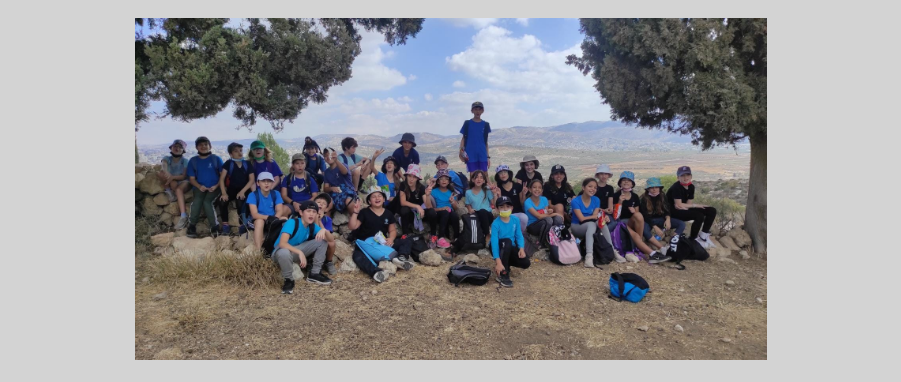
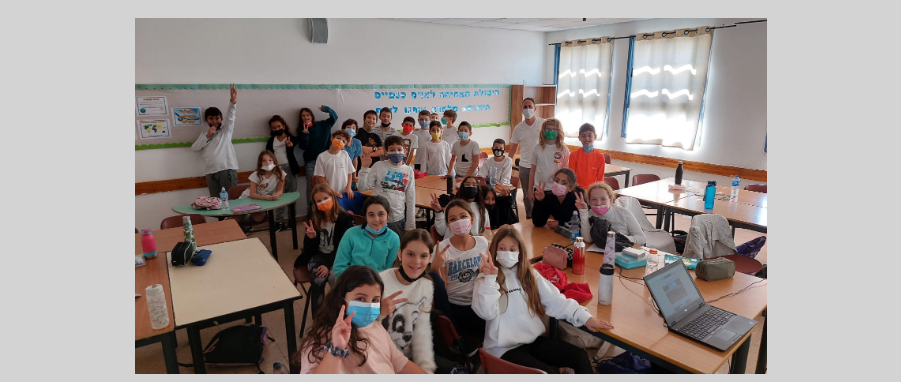
Before and after one commit to yoramZZZ/internet-demo, a plain HTML site: page index.html in a window 1280 px wide. Shown: the part 594-976 px from the top of the page, without its empty margins (189-1090 px from the left). Drawn offline with Linux system fonts and the light colour scheme.

Commit message:
Update index.html

```diff
--- a/index.html
+++ b/index.html
@@ -36,6 +36,6 @@ img {
 <p></p>
 <p></p>
 <h1>!!! -!-!-!-!-!-!-!-!-!- !!!</h3>
-<img src="aכיתה ה-3.jpeg" style="width:50%;">
+<img src="כיתה ה-3b.jpeg" style="width:50%;">
 </body>
 </html>
```
